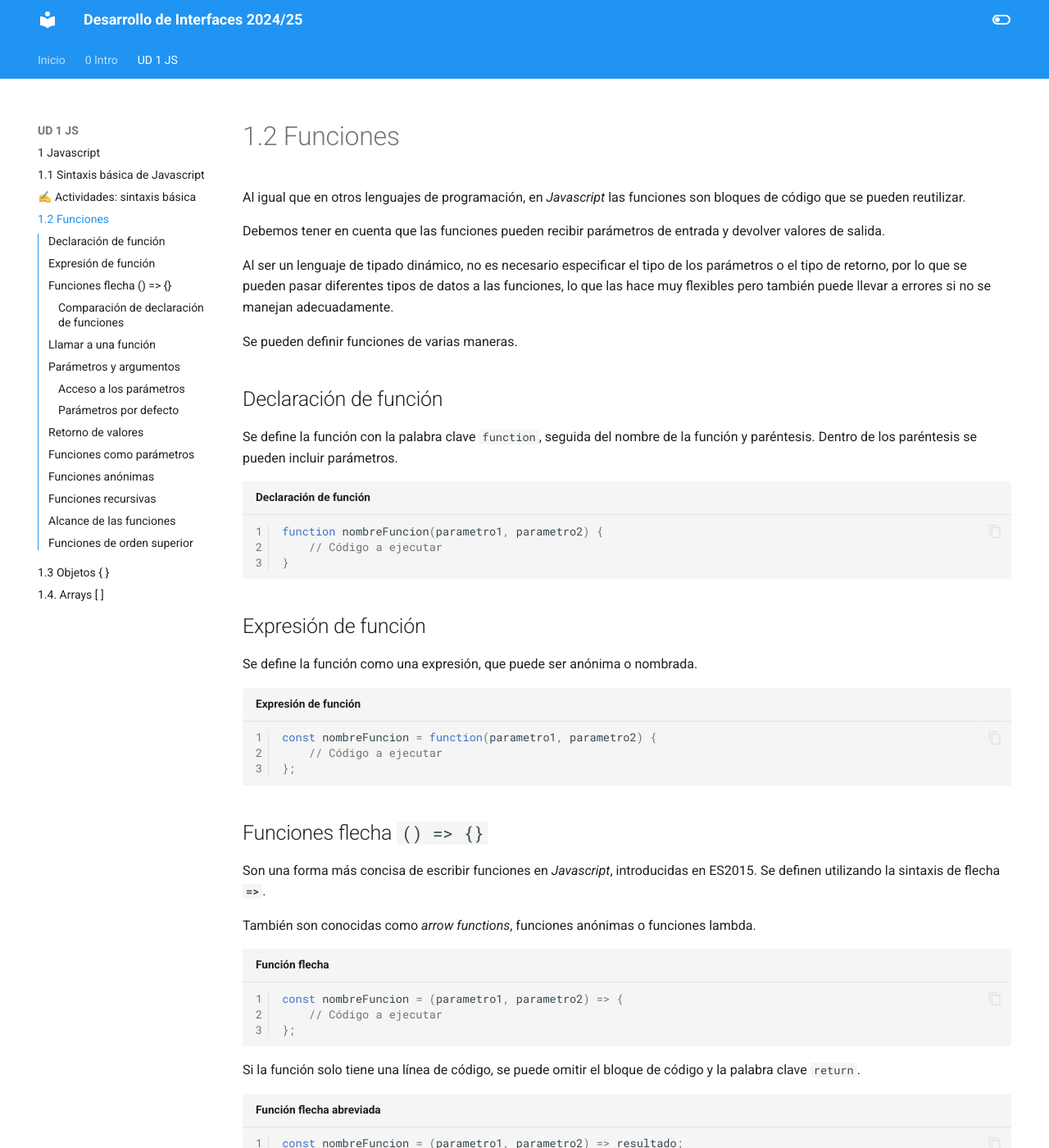
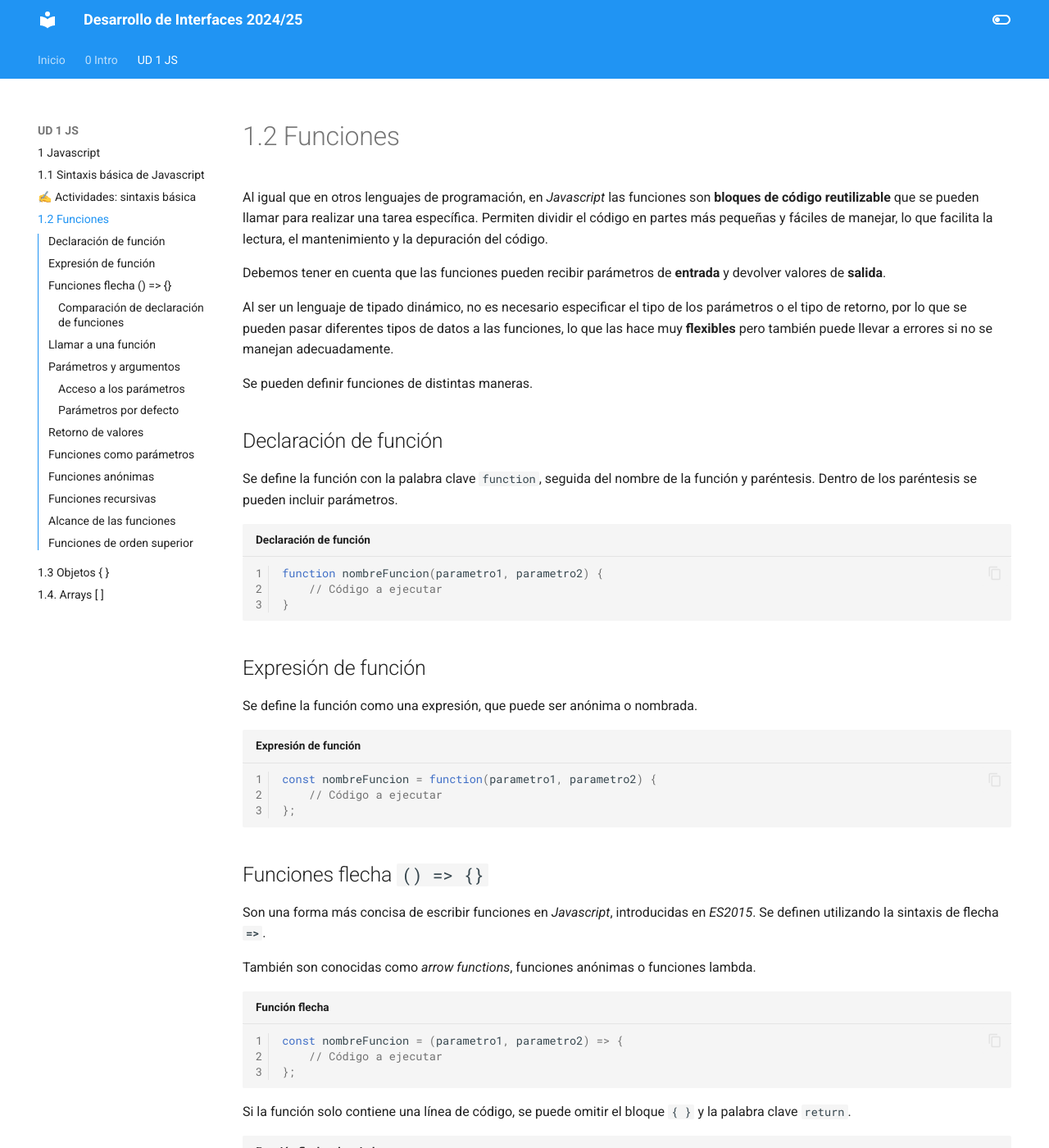
Before and after one commit to jsanvil/din24, an MkDocs documentation site: the page built from docs/01js/02_funciones.md, in a window 1280 px wide and 1400 px high. Shown: the whole window at 82% size. Built offline with MkDocs 1.6.1 and Material for MkDocs 9.7.7, drawn with Linux system fonts in a browser that asks for light colours; some of the changed text lies outside the part shown.

Commit message:
async draft

````diff
--- a/docs/01js/02_funciones.md
+++ b/docs/01js/02_funciones.md
@@ -1,12 +1,12 @@
 # 1.2 Funciones
 
-Al igual que en otros lenguajes de programación, en _Javascript_ las funciones son bloques de código que se pueden reutilizar.
+Al igual que en otros lenguajes de programación, en _Javascript_ las funciones son **bloques de código reutilizable** que se pueden llamar para realizar una tarea específica. Permiten dividir el código en partes más pequeñas y fáciles de manejar, lo que facilita la lectura, el mantenimiento y la depuración del código.
 
-Debemos tener en cuenta que las funciones pueden recibir parámetros de entrada y devolver valores de salida.
+Debemos tener en cuenta que las funciones pueden recibir parámetros de **entrada** y devolver valores de **salida**.
 
-Al ser un lenguaje de tipado dinámico, no es necesario especificar el tipo de los parámetros o el tipo de retorno, por lo que se pueden pasar diferentes tipos de datos a las funciones, lo que las hace muy flexibles pero también puede llevar a errores si no se manejan adecuadamente.
+Al ser un lenguaje de tipado dinámico, no es necesario especificar el tipo de los parámetros o el tipo de retorno, por lo que se pueden pasar diferentes tipos de datos a las funciones, lo que las hace muy **flexibles** pero también puede llevar a errores si no se manejan adecuadamente.
 
-Se pueden definir funciones de varias maneras.
+Se pueden definir funciones de distintas maneras.
 
 ## Declaración de función
 
@@ -30,7 +30,7 @@
 
 ## Funciones flecha `() => {}`
 
-Son una forma más concisa de escribir funciones en _Javascript_, introducidas en ES2015. Se definen utilizando la sintaxis de flecha **`=>`**.
+Son una forma más concisa de escribir funciones en _Javascript_, introducidas en _ES2015_. Se definen utilizando la sintaxis de flecha **`=>`**.
 
 También son conocidas como _arrow functions_, funciones anónimas o funciones lambda.
 
@@ -40,7 +40,7 @@
 };
 ```
 
-Si la función solo tiene una línea de código, se puede omitir el bloque de código y la palabra clave `return`.
+Si la función solo contiene una línea de código, se puede omitir el bloque `{ }` y la palabra clave `return`.
 
 ```js linenums="1" title="Función flecha abreviada"
 const nombreFuncion = (parametro1, parametro2) => resultado;
@@ -48,7 +48,7 @@
 
 Además, si la función **sólo tiene un parámetro**, se pueden omitir los paréntesis.
 
-```js linenums="1" title="Función flecha con un solo parámetro"
+```js linenums="1" title="Función flecha abreviada con un solo parámetro"
 const nombreFuncion = parametro => resultado;
 ```
 
@@ -60,22 +60,41 @@
 function sumar(a, b) {
     return a + b;
 }
+
+// uso
+sumar(5, 3); // Devuelve: 8
 ```
 
 ```js linenums="1" title="Expresión de función"
 const sumar = function(a, b) {
     return a + b;
 };
+
+// uso
+sumar(5, 3); // Devuelve: 8
 ```
 
 ```js linenums="1" title="Función flecha"
 const sumar = (a, b) => {
   return a + b;
 };
+
+// uso
+sumar(5, 3); // Devuelve: 8
 ```
 
-```js linenums="1" title="Función flecha (abreviada). Esta forma es válida si la función solo tiene una línea de código"
+```js linenums="1" title="Función flecha abreviada. Esta forma es válida si la función solo tiene una línea de código"
 const sumar = (a, b) => a + b;
+
+// uso
+sumar(5, 3); // Devuelve: 8
+```
+
+```js linenums="1" title="Función flecha abreviada con un solo parámetro"
+const incrementar = a => a + 1;
+
+// uso
+incrementar(5); // Devuelve: 6
 ```
 
 ## Llamar a una función
@@ -184,9 +203,19 @@
 Las funciones anónimas son funciones que no tienen un nombre. Se utilizan comúnmente como argumentos de otras funciones o en expresiones de función.
 
 ```js linenums="1" title="Ejemplo de función anónima"
+// setTimeout() ejecuta la función después de un cierto tiempo
+// se le pasa una función anónima como primer argumento
+// y el tiempo en milisegundos como segundo argumento
+
 setTimeout(function() {
     console.log('Hola después de 2 segundos');
 }, 2000);
+```
+
+```js linenums="1" title="Ejemplo de función anónima con función flecha"
+setTimeout(
+    () => console.log('Hola después de 2 segundos'),
+    2000);
 ```
 
 ## Funciones recursivas
@@ -200,6 +229,14 @@
     }
     return n * factorial(n - 1);
 }
+
+console.log(factorial(5)); // Salida: 120
+```
+
+Como se mencionó anteriormente, las funciones flecha son una forma más concisa de escribir funciones en _Javascript_. A continuación, se muestra el ejemplo anterior utilizando una función flecha. Aunque en este ejemplo puede resultar menos legible.
+
+```js linenums="1" title="Ejemplo de función recursiva abreviada"
+const factorial = n => n === 0 ? 1 : n * factorial(n - 1);
 
 console.log(factorial(5)); // Salida: 120
 ```
````
Also changed, not shown: 1 other file.
